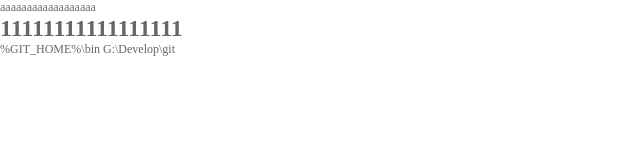
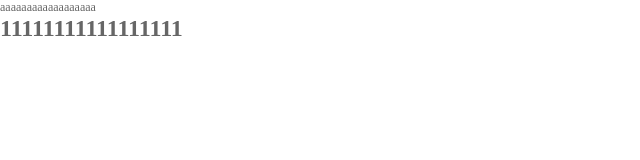
Before and after one commit to wzx1072351129/git-dome, a website: page src/dome.html in a window 1280 px wide. Shown: the whole page, without its empty margins (0-640 px from the left). Drawn offline with nearby package versions, Linux system fonts and the light colour scheme.

Commit message:
'第二次git'

```diff
--- a/src/dome.html
+++ b/src/dome.html
@@ -25,5 +25,3 @@
     <script type="text/javascript"></script>
 </body>
 </html>
-%GIT_HOME%\bin
-G:\Develop\git
```
